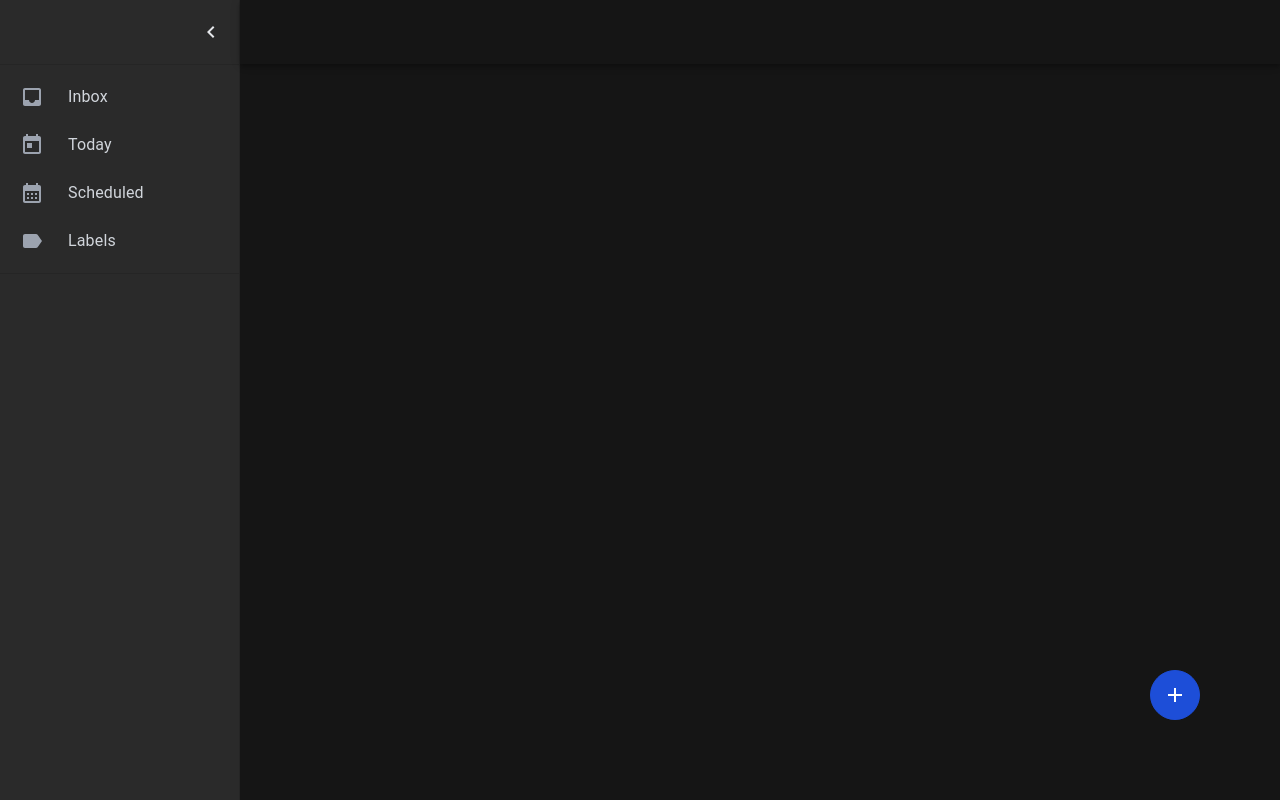
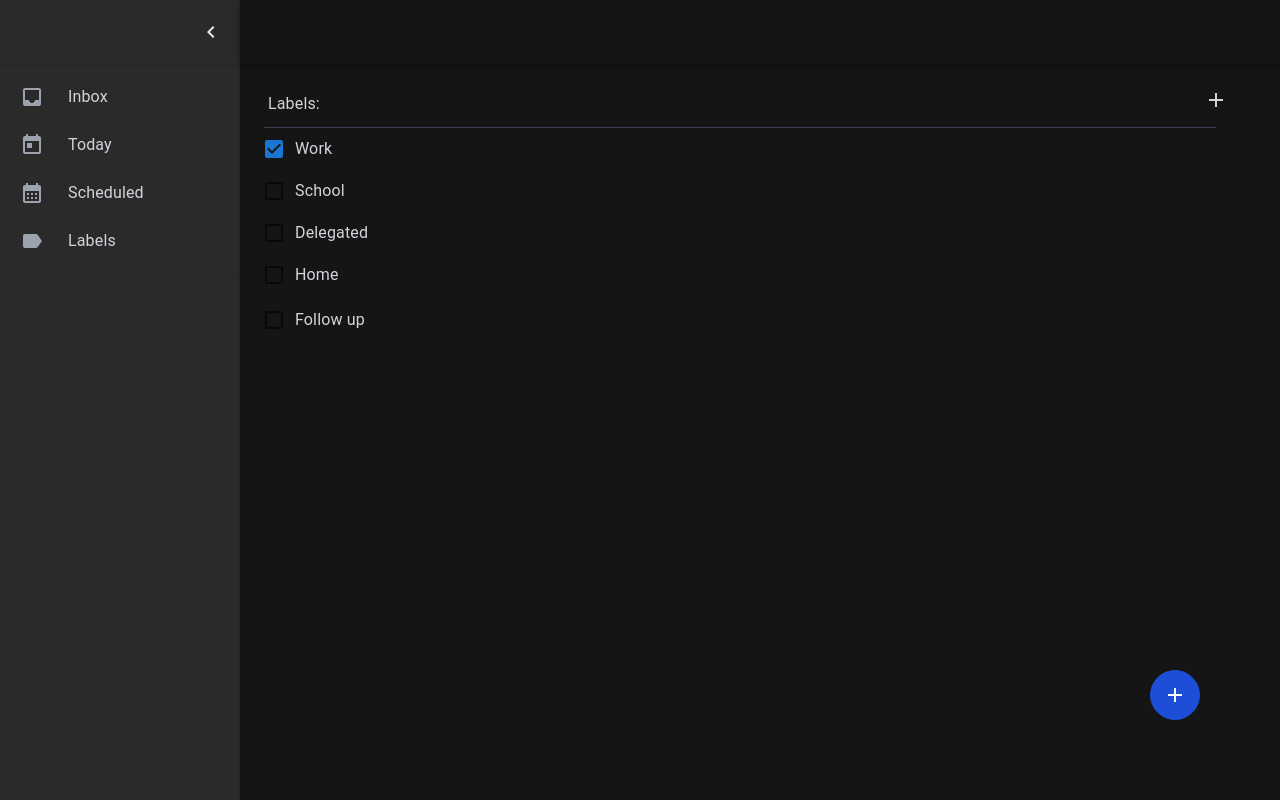
Before and after one commit to zhoommer/ToDo_App_React, a React (Create React App) app: page /labels in a window 1280 px wide. Built offline with nearby package versions, Linux system fonts and the light colour scheme.

Commit message:
ToDo App updated

```diff
--- a/src/AppRouter.tsx
+++ b/src/AppRouter.tsx
@@ -1,12 +1,14 @@
 import React from "react";
 import { Route, Routes } from "react-router-dom";
 import Inbox from "./pages/Inbox/Inbox";
+import Labels from "./pages/Labels/Labels";
 
 const AppRouter = () => {
   return (
     <div>
       <Routes>
         <Route path="/" element={<Inbox />} />
+        <Route path="/labels" element={<Labels />} />
       </Routes>
     </div>
   );
--- a/src/components/AddToDoButton.tsx
+++ b/src/components/AddToDoButton.tsx
@@ -1,15 +1,32 @@
-import { Add } from '@mui/icons-material'
-import { IconButton } from '@mui/material'
-import React from 'react'
+import { Add } from "@mui/icons-material";
+import { IconButton } from "@mui/material";
+import React, { useEffect, useState } from "react";
+import AddToDoModal from "./AddToDoModal";
 
-const AddToDoButton:React.FC = () => {
+const AddToDoButton: React.FC = () => {
+  const [openToDoModal, setOpenToDoModal] = useState<boolean>(false);
+
+
+  // when keypress "a" AddToDoModal will open...
+  useEffect(() => {
+    window.addEventListener("keydown", (event: KeyboardEvent) => {
+      if (event.keyCode === 65) {
+        setOpenToDoModal(true);
+      }
+    });
+  }, []);
+
+  const handleClose = () => setOpenToDoModal(false);
   return (
-    <div className='absolute bottom-20 right-20 border border-blue-700 rounded-full bg-blue-700 p-1 hover:bg-blue-500'>
-        <IconButton color='primary'>
-            <Add className='text-white'/>
+    <div>
+      <AddToDoModal open={openToDoModal} handleClose={handleClose} />
+      <div className="absolute bottom-20 right-20 border border-blue-700 rounded-full bg-blue-700 p-1 hover:bg-blue-500">
+        <IconButton color="primary" onClick={() => setOpenToDoModal(true)}>
+          <Add className="text-white" />
         </IconButton>
+      </div>
     </div>
-  )
-}
+  );
+};
 
-export default AddToDoButton
+export default AddToDoButton;
--- /dev/null
+++ b/src/components/AddToDoModal.tsx
@@ -0,0 +1,62 @@
+import React from "react";
+import { Modal, Box, TextField, IconButton, Button } from "@mui/material";
+import { CalendarMonth, Label } from "@mui/icons-material";
+
+const style = {
+  position: "absolute" as "absolute",
+  display: "flex",
+  flexDirection: "column",
+  top: "30%",
+  left: "55%",
+  transform: "translate(-50%, -50%)",
+  width: "800px",
+  color: "f1f1f1",
+  bgcolor: "#151515",
+  border: "2px solid #000",
+  borderRadius: "10px",
+  boxShadow: 24,
+  p: 4,
+};
+
+type AddToDoModalTypes = {
+  open: boolean;
+  handleClose: any;
+};
+const AddToDoModal: React.FC<AddToDoModalTypes> = ({ open, handleClose }) => {
+  return (
+    <div className="text-gray-300">
+      <Modal
+        open={open}
+        onClose={handleClose}
+        aria-labelledby="modal-modal-title"
+        aria-describedby="modal-modal-description"
+      >
+        <Box sx={style}>
+          <TextField label="To-do name" variant="standard" color="warning" />
+          <TextField
+            label="Description"
+            variant="standard"
+            color="warning"
+            margin="normal"
+          />
+
+          <div className="flex justify-end">
+            <IconButton color="warning" sx={{ padding: "10px" }}>
+              <Label className="text-gray-300" />
+            </IconButton>
+            <IconButton color="secondary" sx={{ padding: "10px" }}>
+              <CalendarMonth className="text-gray-300" />
+            </IconButton>
+          </div>
+
+          <div className="flex justify-end mt-3">
+            <Button variant="outlined" color="secondary" sx={{ marginRight: "10px" }} onClick={handleClose}>Close</Button>
+            <Button variant="outlined">Add To-Do</Button>
+          </div>
+        </Box>
+      </Modal>
+    </div>
+  );
+};
+
+export default AddToDoModal;
--- a/src/pages/Aside/Aside.tsx
+++ b/src/pages/Aside/Aside.tsx
@@ -9,6 +9,7 @@ import {
 import InboxIcon from "@mui/icons-material/Inbox";
 import { CalendarMonth, Label, Today } from "@mui/icons-material";
 import { navbarTitleContext } from "../../Context";
+import { useNavigate } from "react-router-dom";
 
 type AsideTypes = {
   open: boolean;
@@ -16,8 +17,8 @@ type AsideTypes = {
 
 const Aside: React.FC<AsideTypes> = ({ open }) => {
   const { title, setTitle } = useContext(navbarTitleContext);
+  const navigate = useNavigate();
 
-  const [activeItem, setActiveItem] = useState<string>("")
 
   return (
     <div className="text-gray-300">
@@ -25,7 +26,10 @@ const Aside: React.FC<AsideTypes> = ({ open }) => {
         <ListItem
           disablePadding
           sx={{ display: "block", backgroundColor: `${title === 'Inbox' ? '#1D4ED8' : "null"}` }}
-          onClick={() => setTitle("Inbox")}
+          onClick={() => {
+            setTitle("Inbox")
+            navigate("/")
+          }}
         >
           <ListItemButton
             sx={{
@@ -103,7 +107,10 @@ const Aside: React.FC<AsideTypes> = ({ open }) => {
         <ListItem
           disablePadding
           sx={{ display: "block", backgroundColor: `${title === 'Labels' ? '#1D4ED8' : "null"}` }}
-          onClick={() => setTitle("Labels")}
+          onClick={() => {
+            setTitle("Labels")
+            navigate("/labels")
+          }}
         >
           <ListItemButton
             sx={{
--- /dev/null
+++ b/src/pages/Labels/Labels.tsx
@@ -0,0 +1,58 @@
+import React from "react";
+import { Add } from "@mui/icons-material";
+import {
+  IconButton,
+  Checkbox,
+  FormGroup,
+  FormControlLabel,
+} from "@mui/material";
+import { pink } from "@mui/material/colors";
+
+const label = { inputProps: { "aria-label": "Checkbox demo" } };
+
+const Labels: React.FC = () => {
+  return (
+    <div>
+      <div className="text-gray-300 flex">
+        <div
+          className="border border-b-gray-700 border-t-0 border-l-0 border-r-0 p-1"
+          style={{ width: "100%" }}
+        >
+          Labels:
+        </div>
+        <div className="relative right-5 bottom-2 hover:border rounded-full border-gray-500 ease-in duration-300">
+          <IconButton>
+            <Add className="text-gray-300"/>
+          </IconButton>
+        </div>
+      </div>
+
+      <div className="flex flex-col w-10 text-gray-300">
+        <FormGroup>
+          <FormControlLabel
+            control={<Checkbox defaultChecked />}
+            label="Work"
+          />
+          <FormControlLabel
+            control={<Checkbox color="secondary" />}
+            label="School"
+          />
+          <FormControlLabel
+            control={<Checkbox color="secondary" />}
+            label="Delegated"
+          />
+          <FormControlLabel
+            control={<Checkbox color="secondary" />}
+            label="Home"
+          />
+          <FormControlLabel
+            control={<Checkbox color="secondary" />}
+            label="Follow up"
+          />
+        </FormGroup>
+      </div>
+    </div>
+  );
+};
+
+export default Labels;
```
